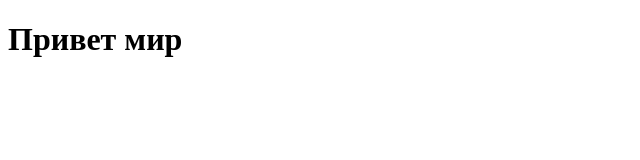
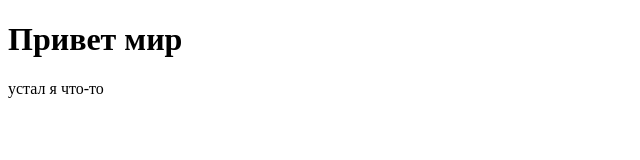
Before and after one commit to DarkRaven13/first-project, a plain HTML site: page index.html in a window 1280 px wide. Shown: the whole page, without its empty margins (0-640 px from the left). Drawn offline with Linux system fonts and the light colour scheme.

Commit message:
Изменения

```diff
--- a/index.html
+++ b/index.html
@@ -8,6 +8,7 @@
 <body>
     <header class="header">
         <h1>Привет мир</h1>
+        <p>устал я что-то</p>
     </header>
 
 </body>
```
